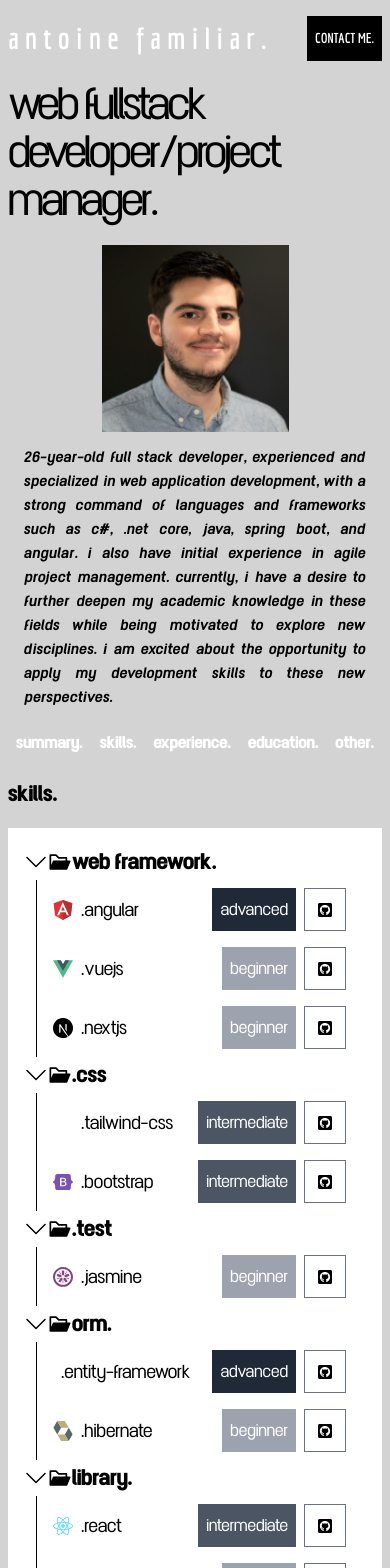
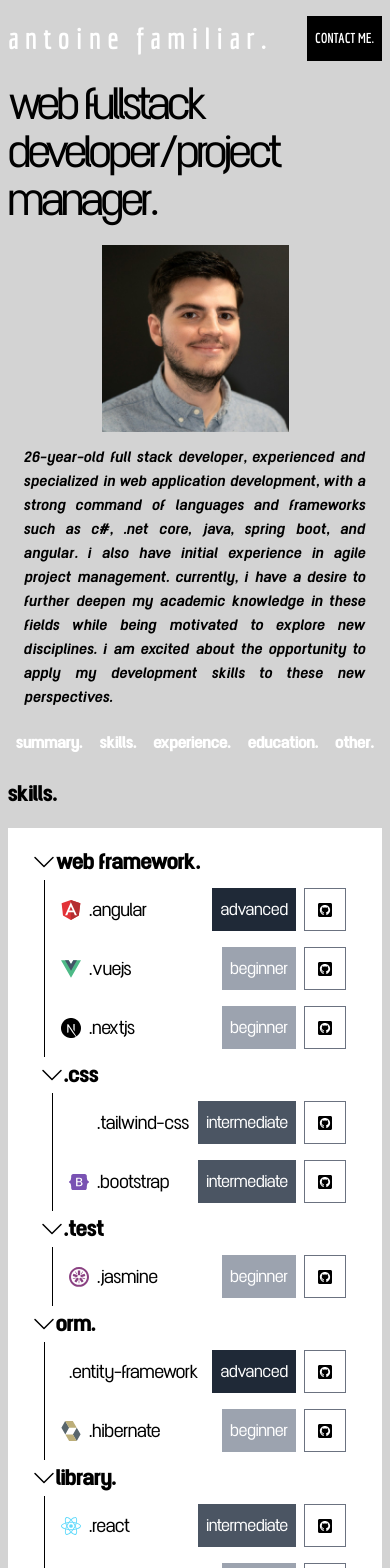
Before and after one commit to Gajeton/my-portfolio, a Next.js app: page / in a window 390 px wide. Shown: the top 1568 px of the page. Built offline with nearby package versions, Linux system fonts and the light colour scheme.

Commit message:
fix responsive

```diff
--- a/src/components/FileExplorer/folder.tsx
+++ b/src/components/FileExplorer/folder.tsx
@@ -79,7 +79,7 @@ const Folder = ({ children, name }: FolderProps) => {
     }
     return (
       <li
-        className=" text-2xl font-rocletteBold"
+        className=" text-2xl font-rocletteBold pl-2"
         key={name}
       >
         <AnimatePresence initial={false} mode="wait">
@@ -95,15 +95,7 @@ const Folder = ({ children, name }: FolderProps) => {
             >
               {showChildren ? <BsChevronDown /> : <BsChevronRight />}
             </motion.div>
-            <motion.div
-              key={showChildren ? "AiFillFolderOpen" : "AiFillFolder"}
-              initial="initial"
-              variants={parentsVariants}
-              animate="animate"
-              exit="exit"
-            >
-              {showChildren ? <AiFillFolderOpen /> : <AiFillFolder />}
-            </motion.div>
+
             <motion.strong key={name}>{name}</motion.strong>
           </div>
           {showChildren && fileListing}
```
